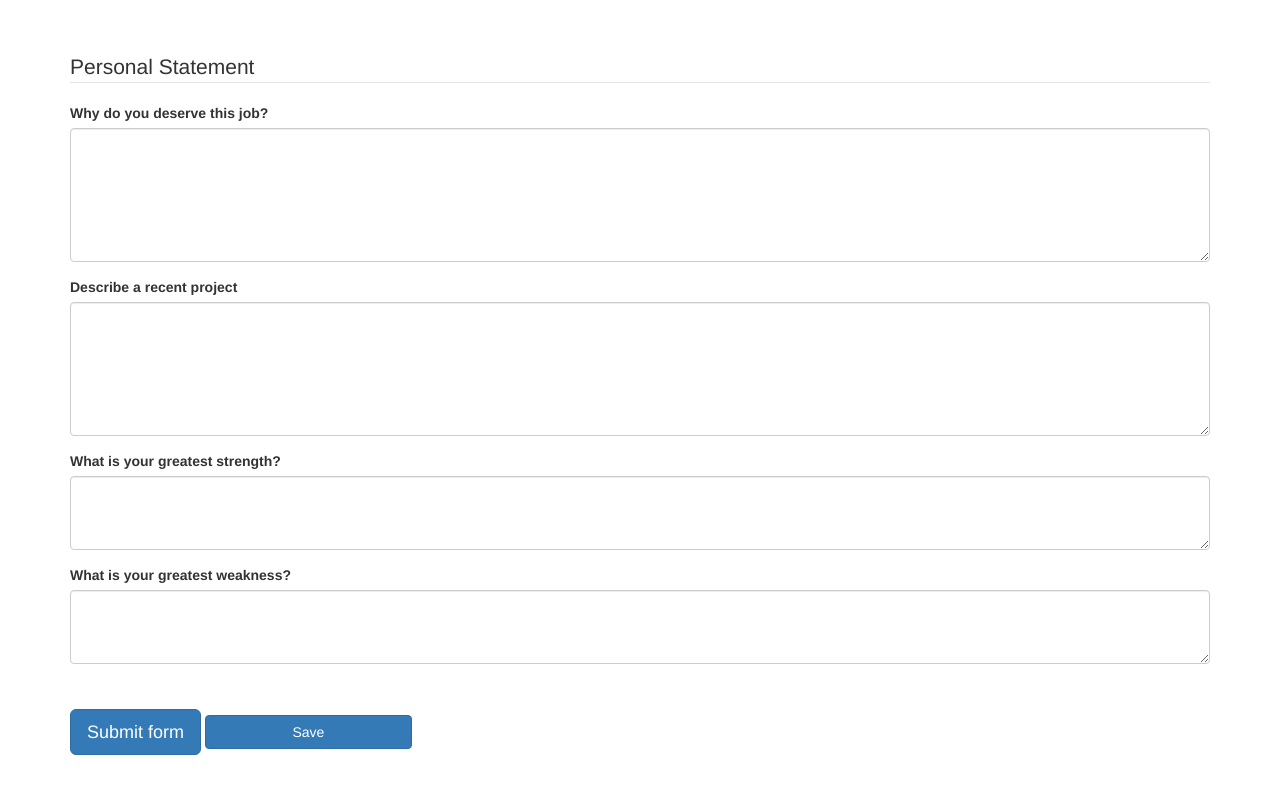
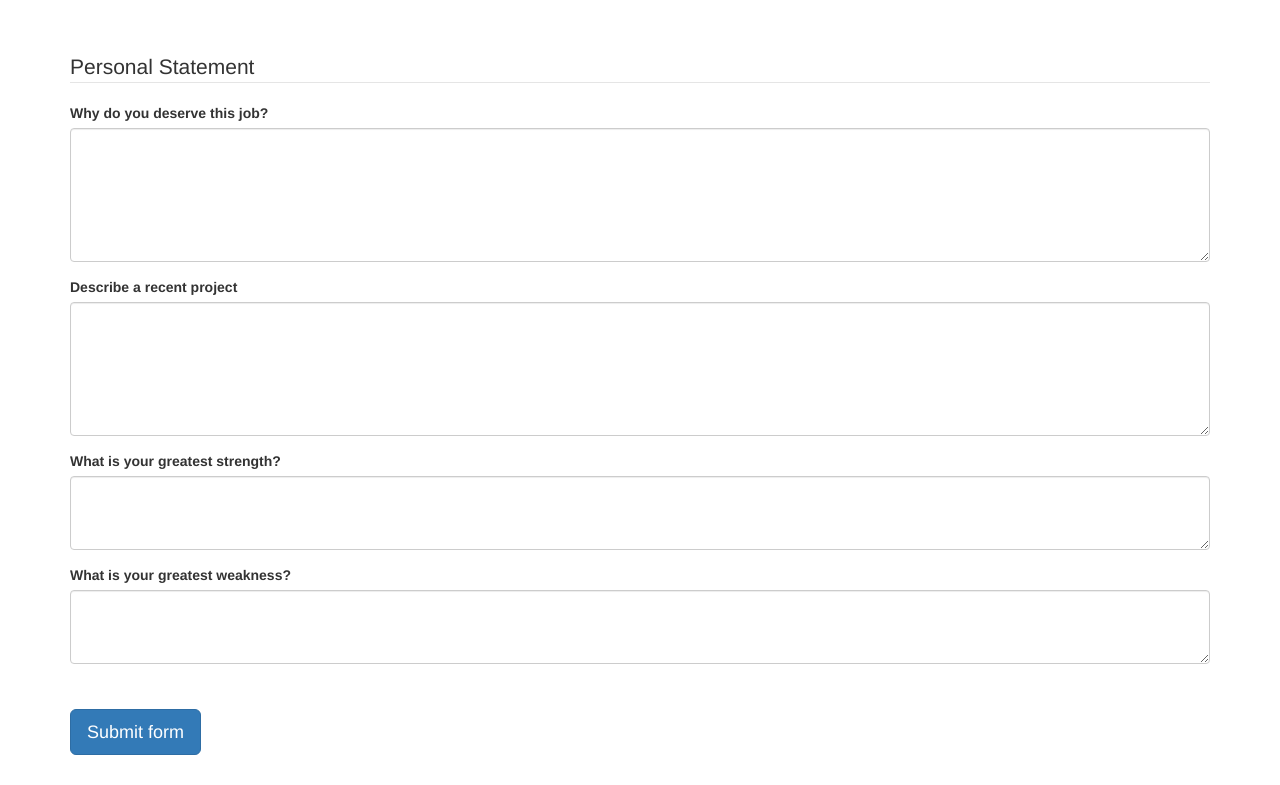
Before and after one commit to tadeusk-1829446/tadeusk-1829446.github.io, a plain HTML site: page jobApplicationForm.html in a window 1280 px wide. Shown: the part 1593-2378 px from the top of the page. Drawn offline with nearby package versions, Linux system fonts and the light colour scheme.

Commit message:
Add files via upload

```diff
--- a/jobApplicationForm.html
+++ b/jobApplicationForm.html
@@ -507,7 +507,6 @@
 	<p>&nbsp;</p>
 
 	<input class="btn btn-primary btn-lg" type="submit" value="Submit form">
-    <input class="btn btn-primary btn-med" type="save" value="Save">
 
 	<p>&nbsp;</p>
 
```
